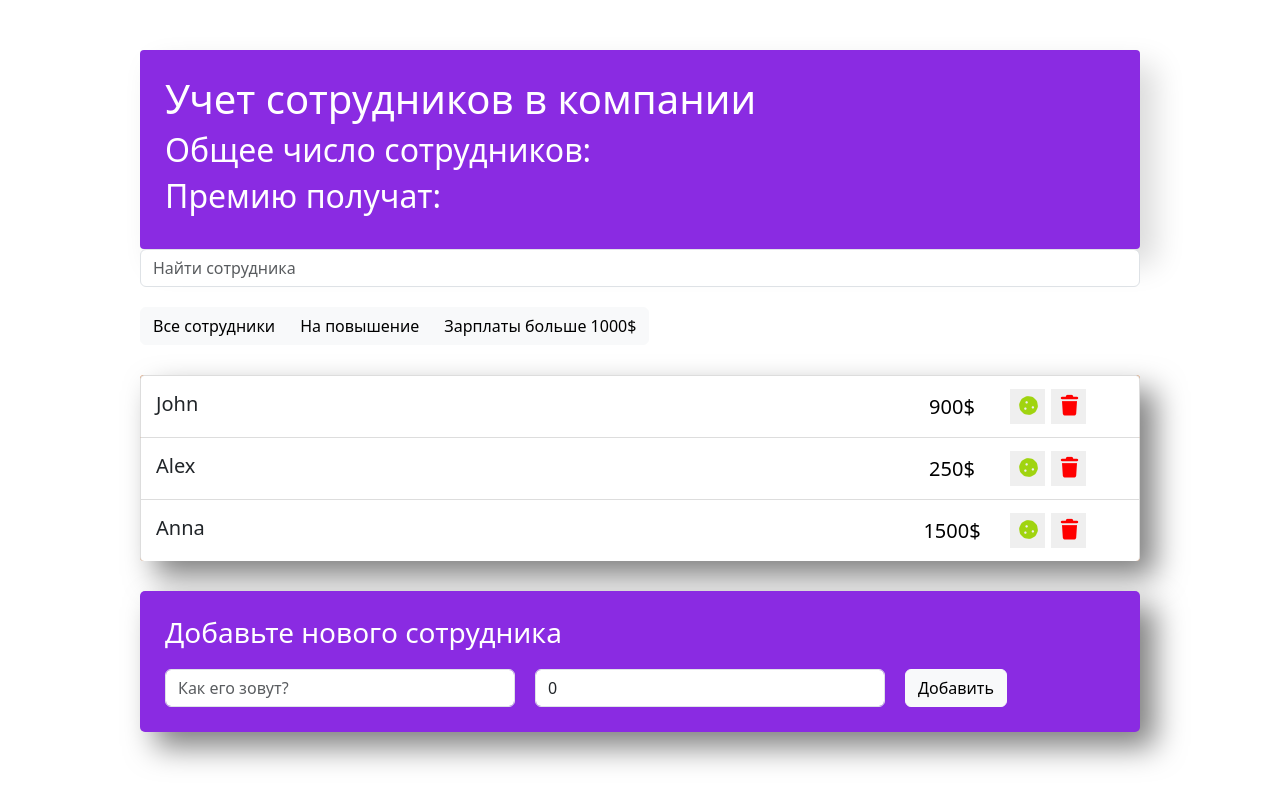
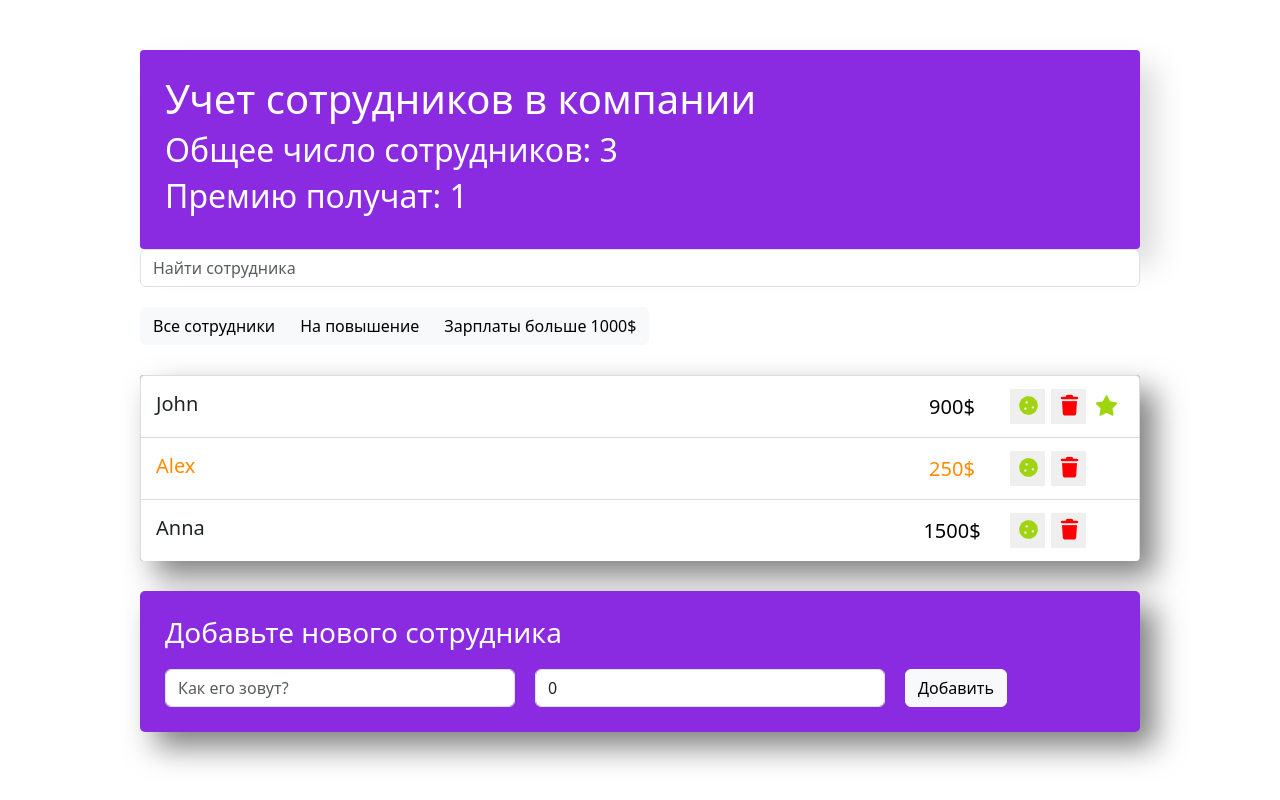
Before and after one commit to icxd3/to-do-list-react, a React (Vite) app: page / in a window 1280 px wide. Built offline with nearby package versions, Linux system fonts and the light colour scheme.

Commit message:
Lecture about Lifting State Up is done!

```diff
--- a/src/components/app-info/app-info.jsx
+++ b/src/components/app-info/app-info.jsx
@@ -1,11 +1,11 @@
 import './app-info.css';
 
-const AppInfo = () => {
+const AppInfo = ({ employees, bonus }) => {
     return (
         <div className="app-info">
             <h1>Учет сотрудников в компании</h1>
-            <h2>Общее число сотрудников:  </h2>
-            <h2>Премию получат:  </h2>
+            <h2>Общее число сотрудников: {employees} </h2>
+            <h2>Премию получат: {bonus} </h2>
         </div>
     )
 }
--- a/src/components/app/App.jsx
+++ b/src/components/app/App.jsx
@@ -11,9 +11,9 @@ class App extends Component {
     super(props);
     this.state = {
       data: [
-        { name: 'John', salary: 900, id: 1 },
-        { name: 'Alex', salary: 250, id: 2 },
-        { name: 'Anna', salary: 1500, id: 3 },
+        { name: 'John', salary: 900, increase: false, rise: true, id: 1 },
+        { name: 'Alex', salary: 250, increase: true, rise: false, id: 2 },
+        { name: 'Anna', salary: 1500, increase: false, rise: false, id: 3 },
       ]
     }
   }
@@ -28,12 +28,42 @@ class App extends Component {
     })
   }
 
+  onToggleIncrease = (id) => {
+    this.setState(({ data }) => ({
+      data: data.map(item => {
+        if (item.id === id) {
+          return { ...item, increase: !item.increase }
+        }
+        return item;
+      })
+    }))
+  }
+
+  onToggleRise = (id) => {
+    console.log(`Rise this ${id}`);
+  }
+
+  addItem = (name, salary) => {
+    const newItem = {
+      name,
+      salary: Number(salary),
+      increase: false,
+      rise: false,
+      id: this.state.data.length > 0 ? Math.max(...this.state.data.map(item => item.id)) + 1 : 1
+    }
+    this.setState(({ data }) => {
+      return {
+        data: [...data, newItem]
+      }
+    })
+  }
+
   render() {
     const { data } = this.state;
 
     return (
       <div className="app">
-        <AppInfo />
+        <AppInfo employees={data.length} bonus={data.filter(item => item.increase).length} />
 
         <div className="search">
           <SearchPanel />
@@ -42,8 +72,10 @@ class App extends Component {
 
         <EmployersList
           data={data}
-          onDelete={this.deleteItem} />
-        <EmployersAddForm />
+          onDelete={this.deleteItem}
+          onToggleIncrease={this.onToggleIncrease}
+          onToggleRise={this.onToggleRise} />
+        <EmployersAddForm onAddItem={this.addItem} />
       </div>
     )
   }
--- a/src/components/employers-add-form/employers-add-form.jsx
+++ b/src/components/employers-add-form/employers-add-form.jsx
@@ -27,6 +27,15 @@ class EmployersAddForm extends Component {
         })
     }
 
+    onSubmit = (e) => {
+        e.preventDefault();
+        const { name, salary } = this.state;
+        if (name && salary) {
+            this.props.onAddItem(name, salary);
+            this.setState({ name: '', salary: 0 });
+        }
+    }
+
     render() {
         // Деструктурируем значения из состояния
         const { name, salary } = this.state;
@@ -35,7 +44,7 @@ class EmployersAddForm extends Component {
             <div className="app-add-form">
                 <h3>Добавьте нового сотрудника</h3>
                 {/* Форма с полями для ввода данных о сотруднике */}
-                <form className="add-form d-flex">
+                <form className="add-form d-flex" onSubmit={this.onSubmit}>
                     <input
                         type="text"
                         className="form-control new-post-label"
--- a/src/components/employers-list-item/employers-list-item.jsx
+++ b/src/components/employers-list-item/employers-list-item.jsx
@@ -1,36 +1,27 @@
-import { Component } from 'react';
 import './employers-list-item.css';
 
-class EmployersListItem extends Component {
-  constructor(props) {
-    super(props);
-    this.state = {
-      increase: false
-    }
-  }
+let EmployersListItem = (props) => {
 
-  onIncrease = () => {
-    this.setState(({ increase }) => ({
-      increase: !increase
-    }))
-  }
 
-  render() {
-    const { name, salary, onDelete } = this.props;
-    const { increase } = this.state;
+
+  const { name, salary, onDelete, onToggleIncrease, onToggleRise, increase, rise } = props;
 
   let classNames = 'list-group-item d-flex justify-content-between';
   if (increase) {
-      classNames += ' increase like';
+    classNames += ' increase';
   }
+  if (rise) {
+    classNames += ' like'
+  }
+
 
   return (
     <li className={classNames}>
-        <span className="list-group-item-label" onClick={this.onIncrease}>{name}</span>
+      <span className="list-group-item-label" onClick={onToggleRise}>{name}</span>
       <input type="text" className="list-group-item-input" defaultValue={salary + '$'} />
       <div className="d-flex justify-content-center align-items-center">
         <button type="button" className="btn-cookie btn-sm"
-            onClick={this.onIncrease}>
+          onClick={onToggleIncrease}>
           <i className="fas fa-cookie"></i>
         </button>
 
@@ -44,6 +35,5 @@ class EmployersListItem extends Component {
     </li>
   )
 }
-}
 
 export default EmployersListItem;
--- a/src/components/employers-list/employers-list.jsx
+++ b/src/components/employers-list/employers-list.jsx
@@ -2,7 +2,7 @@ import EmployersListItem from "../employers-list-item/employers-list-item";
 import './employers-list.css';
 
 
-const EmployersList = ({ data, onDelete }) => {
+const EmployersList = ({ data, onDelete, onToggleIncrease, onToggleRise }) => {
 
     const elements = data.map(item => {
         const { id, ...itemProps } = item;
@@ -11,6 +11,8 @@ const EmployersList = ({ data, onDelete }) => {
                 key={id}
                 {...itemProps}
                 onDelete={() => onDelete(id)}
+                onToggleIncrease={() => onToggleIncrease(id)}
+                onToggleRise={() => onToggleRise(id)}
             />
         )
     })
```
Lines whose indentation alone changed are shown as unchanged.
